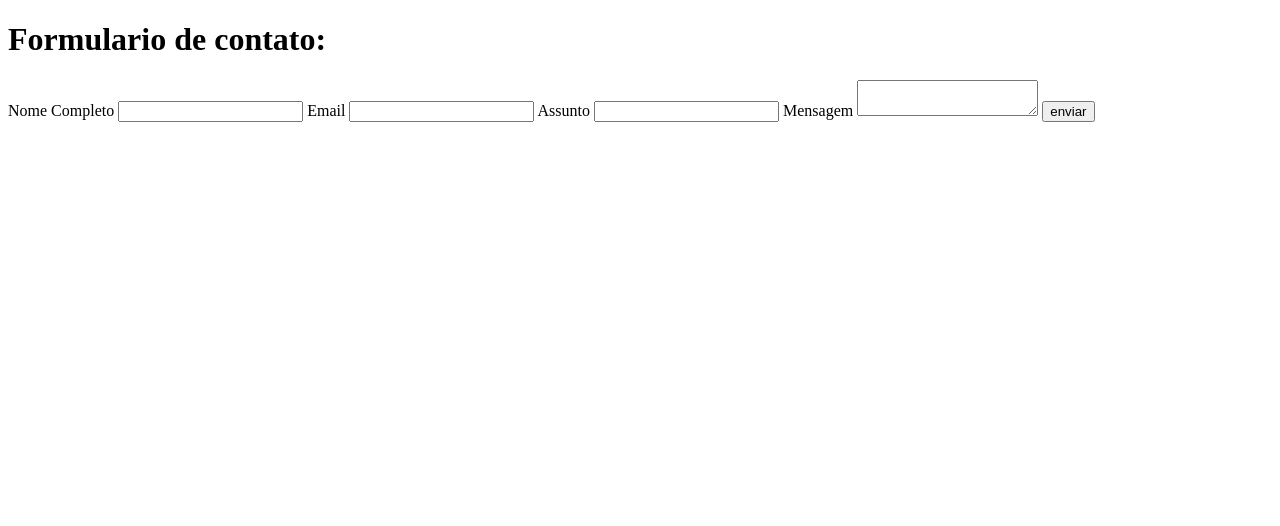
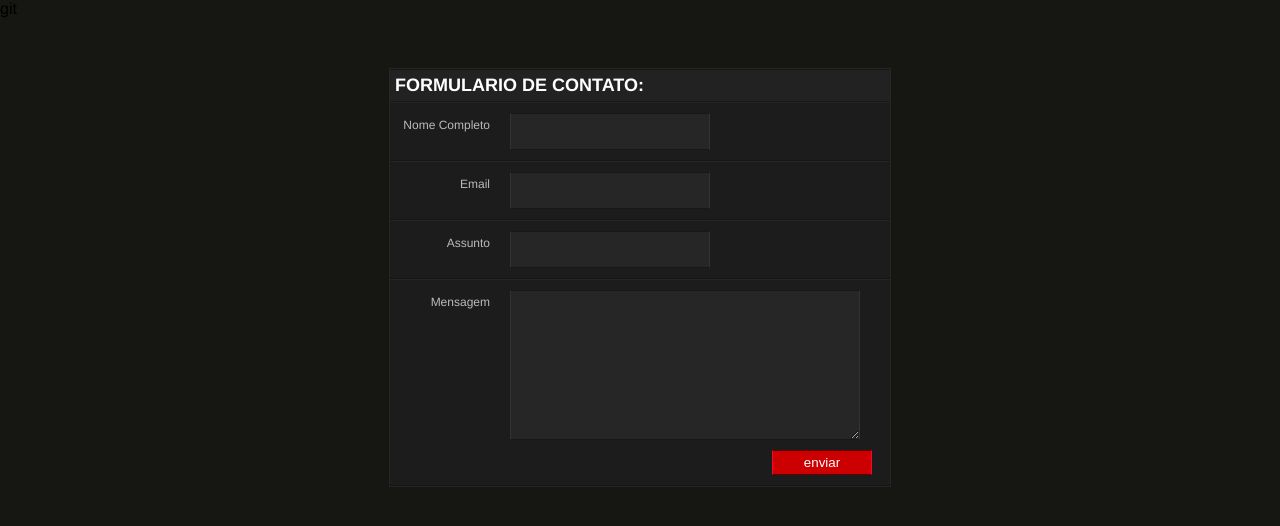
Before and after one commit to lgtrindade/Aprendendo-git, a plain HTML site: page Index.html in a window 1280 px wide. Drawn offline with Linux system fonts and the light colour scheme.

Commit message:
estino da pagina

```diff
--- a/Index.html
+++ b/Index.html
@@ -1,13 +1,15 @@
-<!DOCTYPE html>
+git <!DOCTYPE html>
 <html>
 	<head>
 		<meta charset="utf-8" />
 		<title>Formulario simples</title>
+		<link rel="stylesheet" href="estilo.css">
 	</head>
 	<body>
 
+		<div class="box">
 		<h1>Formulario de contato: </h1>
-		<div class="box">
+
 			<label>
 				<span>Nome Completo</span>
 				<input type="text" class="input_text" name="name" id="name"/>
--- /dev/null
+++ b/estilo.css
@@ -0,0 +1,79 @@
+*{ margin:0; padding:0;}
+
+body{ font:100% normal Arial, Helvetica, sans-serif; background:#161712;}
+
+form,input,select,textarea{margin:0; padding:0; color:#ffffff;}
+
+div.box {
+    margin:0 auto;
+    width:500px;
+    background:#222222;
+    position:relative;
+    top:50px;
+    border:1px solid #262626;
+}
+
+div.box h1 {
+    color:#ffffff;
+    font-size:18px;
+    text-transform:uppercase;
+    padding:5px 0 5px 5px;
+    border-bottom:1px solid #161712;
+    border-top:1px solid #161712;
+}
+
+div.box label {
+    width:100%;
+    display: block;
+    background:#1C1C1C;
+    border-top:1px solid #262626;
+    border-bottom:1px solid #161712;
+    padding:10px 0 10px 0;
+}
+
+div.box label span {
+    display: block;
+    color:#bbbbbb;
+    font-size:12px;
+    float:left;
+    width:100px;
+    text-align:right;
+    padding:5px 20px 0 0;
+}
+
+div.box .input_text {
+    padding:10px 10px;
+    width:200px;
+    background:#262626;
+    border-bottom: 1px double #171717;
+    border-top: 1px double #171717;
+    border-left:1px double #333333;
+    border-right:1px double #333333;
+}
+
+div.box .message{
+    padding:7px 7px;
+    width:350px;
+    background:#262626;
+    border-bottom: 1px double #171717;
+    border-top: 1px double #171717;
+    border-left:1px double #333333;
+    border-right:1px double #333333;
+    overflow:hidden;
+    height:150px;
+}
+
+div.box .button{
+    margin:0 0 10px 0;
+    padding:4px 7px;
+    background:#CC0000;
+    border:0px;
+    position: relative;
+    top:10px;
+    left:382px;
+    width:100px;
+    border-bottom: 1px double #660000;
+    border-top: 1px double #660000;
+    border-left:1px double #FF0033;
+    border-right:1px double #FF0033;
+}
```
